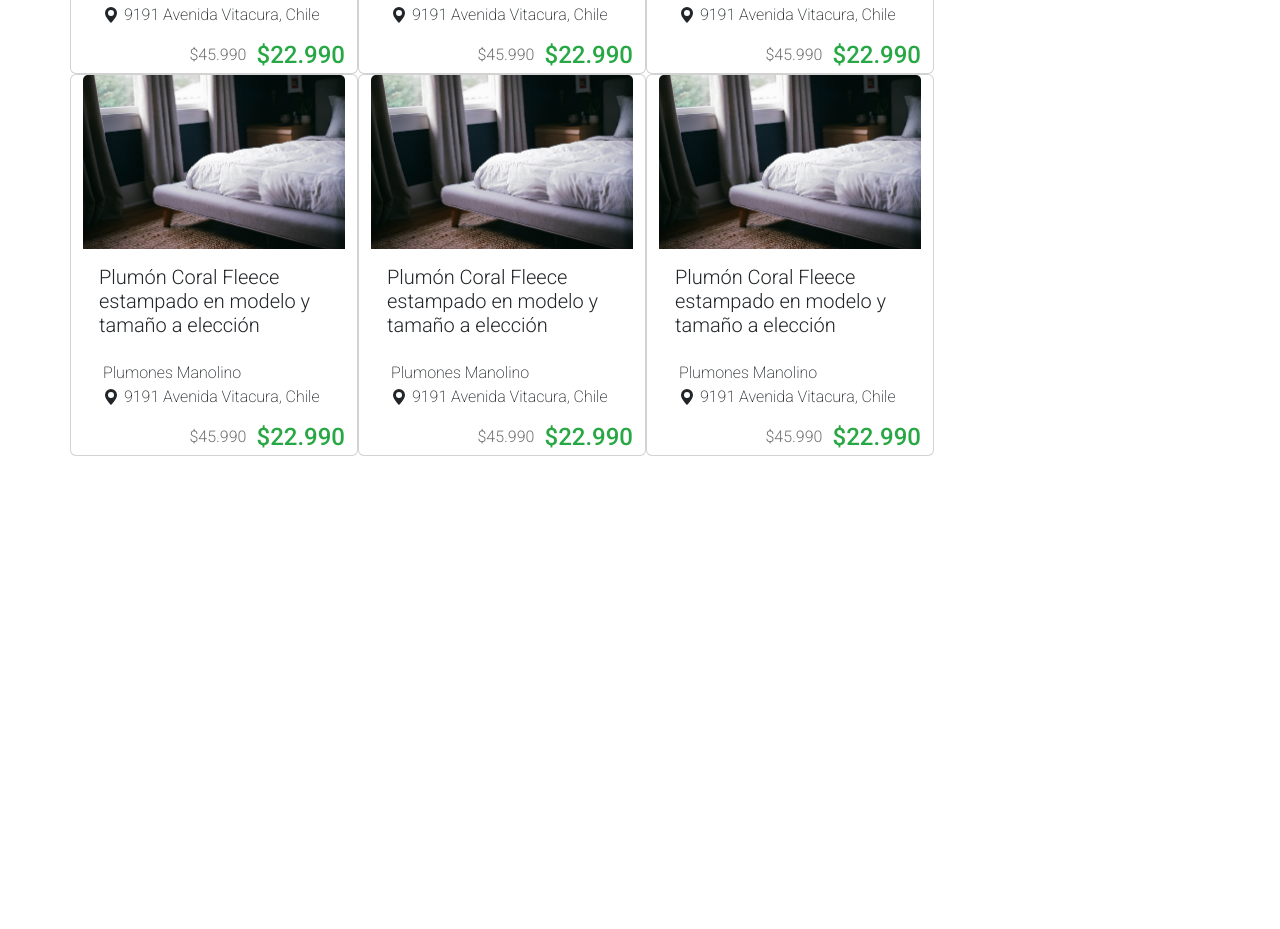
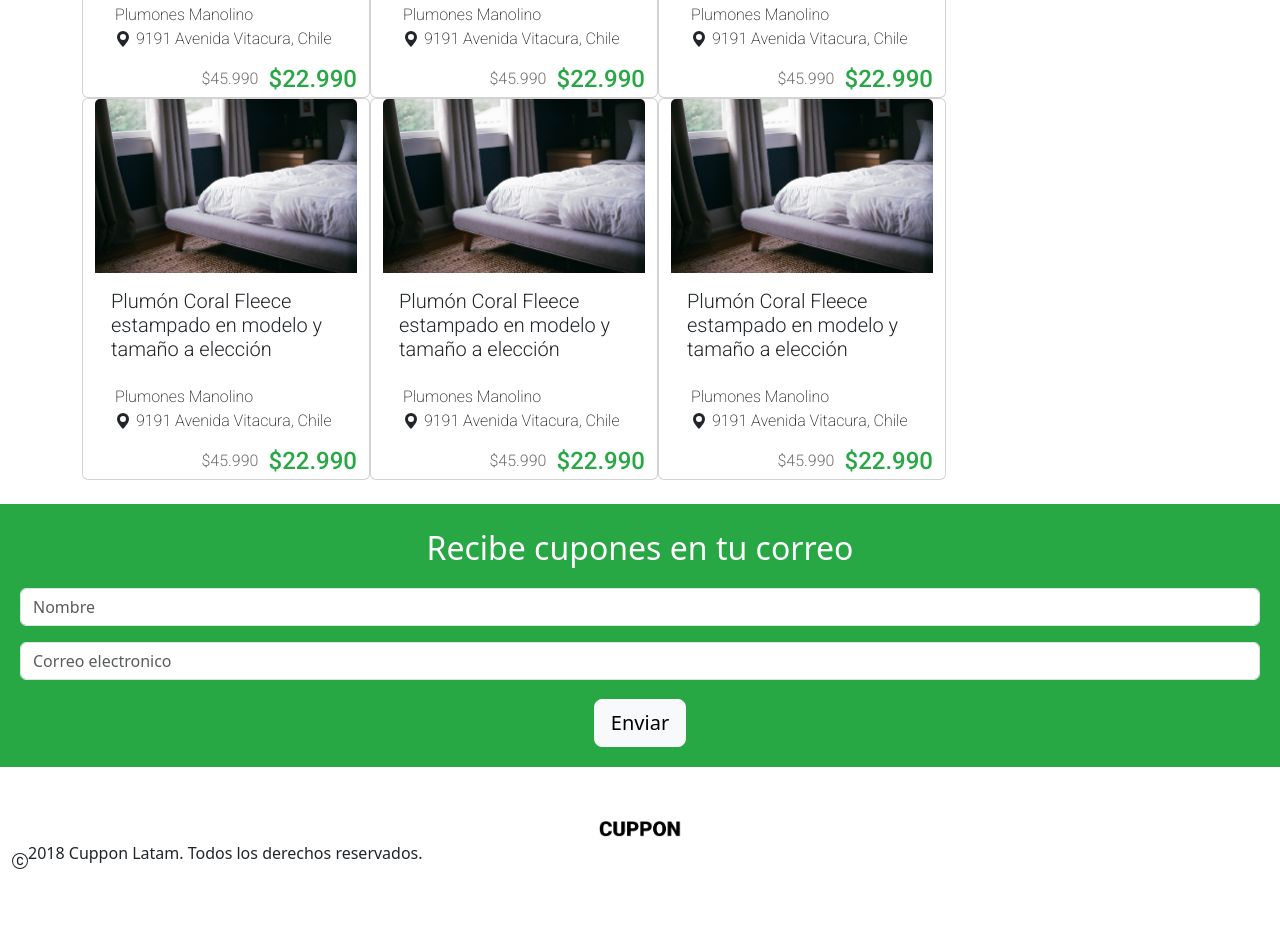
Before and after one commit to Fcontrvillaa/desafio-cuppon, a plain HTML site: page index.html in a window 1280 px wide. Shown: the part 364-1293 px from the top of the page. Before the commit the page ends 820 px from the top, so only its background shows below. Drawn offline with nearby package versions, Linux system fonts and the light colour scheme.

Commit message:
ajustes finales

```diff
--- a/assets/css/estilos.css
+++ b/assets/css/estilos.css
@@ -79,6 +79,28 @@
 
   }
 
+.form {
+  background-color: #28A745;
+  color: white;
+  padding: 20px;
+  margin-left: auto;
+  align-items: center;
+  text-align: center;
+  font-size: 2em;
+
+}
+
+
+
+.copyrigth {
+  display: flex; /* Convierte el div en un contenedor flexible */
+  flex-direction: row; /* Asegura que los elementos se dispongan en fila (uno al lado del otro) */
+  align-items: center; /* Opcional: alinea verticalmente los elementos (texto y SVG) */
+}
+
+
+
+
 /* // <weight>: Use a value from 100 to 900
 // <uniquifier>: Use a unique and descriptive class name
 
--- a/index.html
+++ b/index.html
@@ -36,7 +36,8 @@
 </nav>
 
 <section class="cards">
-  <div class="container">
+  <div class="container d-flex justify-content-center p-4">
+
     <div class="row  row-cols-sm-2 row-cols-md-3 content-aling-center" p="0%">
 
       <!--card1-->
@@ -180,11 +181,50 @@
           </div>
       </div>
 
-
     </div>
   </div>
 </section>
 
 
+<form class="form">
+
+    <p>Recibe cupones en tu correo</p>
+
+    <div class="mb-3 p-10px">
+      <input type="text" id="disabledTextInput" class="form-control" placeholder="Nombre">
+    </div>
+
+    <div class="mb-3">
+      <input type="email" id="disabledTextInput" class="form-control" placeholder="Correo electronico">
+    </div>
+
+    <div class="mb-3">
+    </div>
+
+    <button type="button" class="btn btn-light btn-lg">Enviar</button>
+
+
+</form>
+
+
+<!--Footer-->
+<section class="footer">
+  <footer class=" text-center py-5">
+      <div class="container-fluid">
+          <a href="www.cuppon.com">
+          <img src="assets/img/logo-black.png" width="82" height="24" class="img-fluid " alt="cuppon black">
+          </a>
+
+          <div class="copy">
+            <div class="copyrigth">
+              <svg xmlns="http://www.w3.org/2000/svg" width="16" height="16" fill="currentColor" class="bi bi-c-circle" viewBox="0 0 16 16"><path d="M1 8a7 7 0 1 0 14 0A7 7 0 0 0 1 8m15 0A8 8 0 1 1 0 8a8 8 0 0 1 16 0M8.146 4.992c-1.212 0-1.927.92-1.927 2.502v1.06c0 1.571.703 2.462 1.927 2.462.979 0 1.641-.586 1.729-1.418h1.295v.093c-.1 1.448-1.354 2.467-3.03 2.467-2.091 0-3.269-1.336-3.269-3.603V7.482c0-2.261 1.201-3.638 3.27-3.638 1.681 0 2.935 1.054 3.029 2.572v.088H9.875c-.088-.879-.768-1.512-1.729-1.512"/></svg>
+              <p> 2018 Cuppon Latam. Todos los derechos reservados.</p>
+            </div>
+          </div>
+
+      </div>
+  </footer>
+</section>
+
 </body>
 </html>
```
